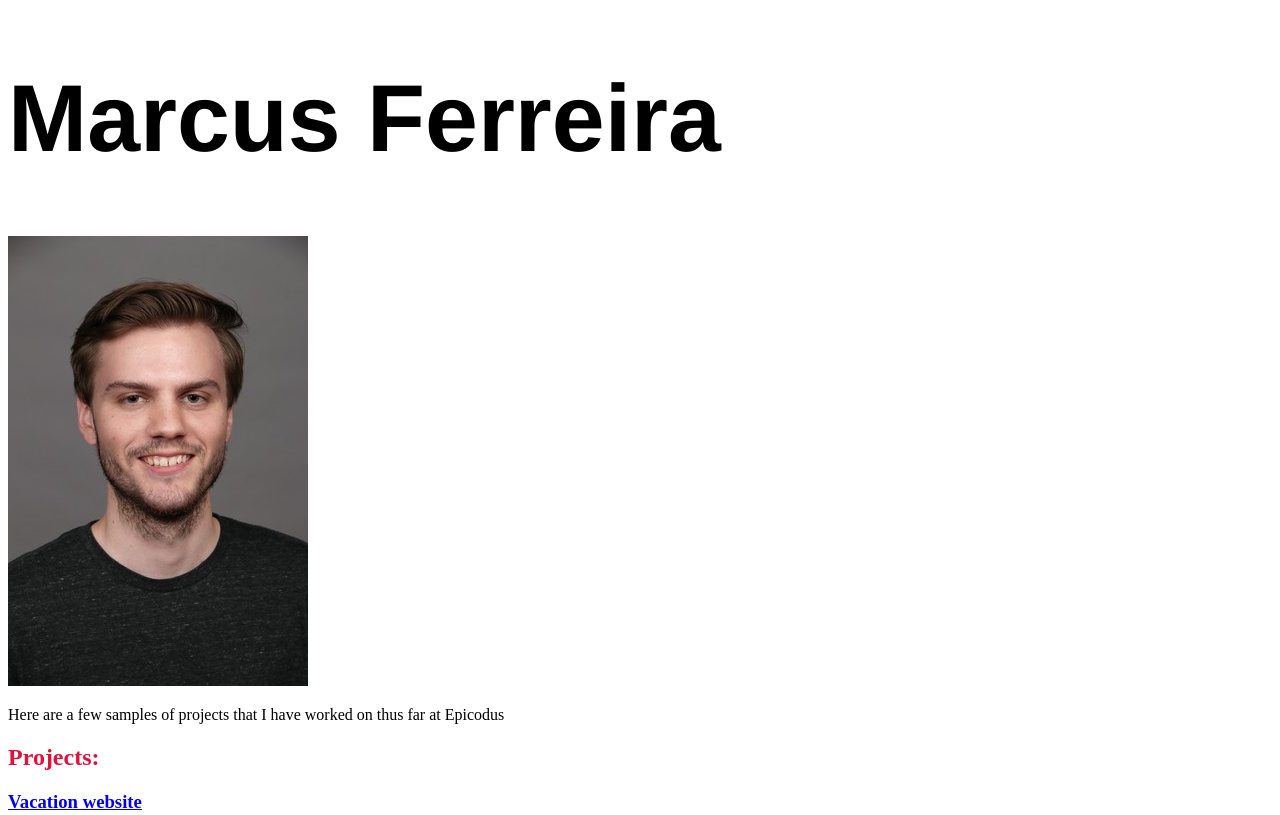
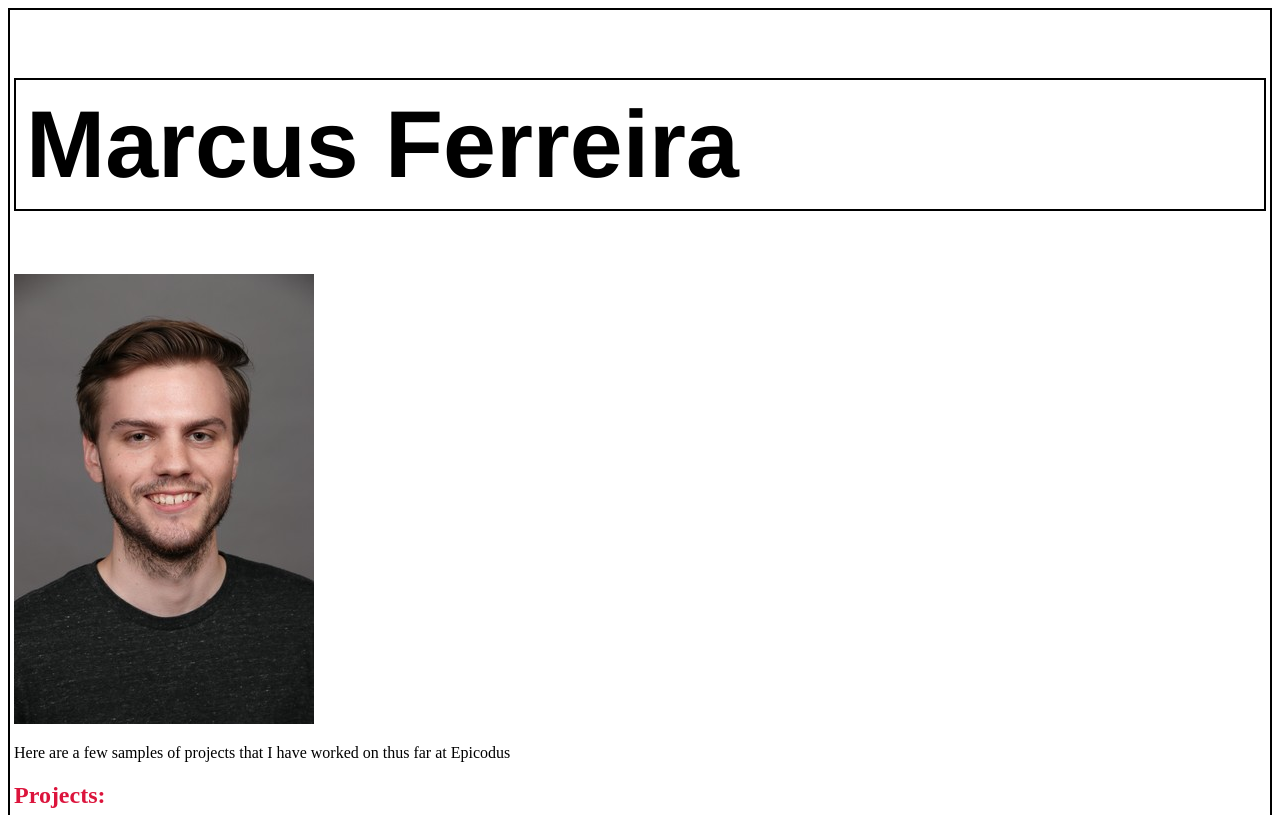
Before and after one commit to Mafer1017/portfolio, a plain HTML site: page index.html in a window 1280 px wide. Shown: the top 815 px of the page. Drawn offline with Linux system fonts and the light colour scheme.

Commit message:
add box model to full body and header name

```diff
--- a/css/styles.css
+++ b/css/styles.css
@@ -1,6 +1,8 @@
 .name {
   font-family: 'Franklin Gothic Medium', 'Arial Narrow', Arial, sans-serif;
   font-size: 95px;
+  border: 2px solid black;
+  padding: 10px;
 }
 
 .sections {
@@ -9,3 +11,7 @@
 .ducks {
   color: green;
 }
+.box {
+  border: 2px solid black;
+  padding: 4px;
+}
--- a/index.html
+++ b/index.html
@@ -5,6 +5,7 @@
   <link href="css/styles.css" rel="stylesheet" type="text/css" media="all">
 </head>
 <body>
+  <div class="box">
   <h1 class="name">Marcus Ferreira</h1>
   <img src="img/headshot_2_25.jpg" alt="A photo of Marcus Ferreira">
   <p>Here are a few samples of projects that I have worked on thus far at Epicodus</p>
@@ -31,5 +32,6 @@
         <li>Portland Trail Blazers</li>
         <li>Kansas City Royals</li>
       </ol>
+  </div>
 </body>
 </html>
```
